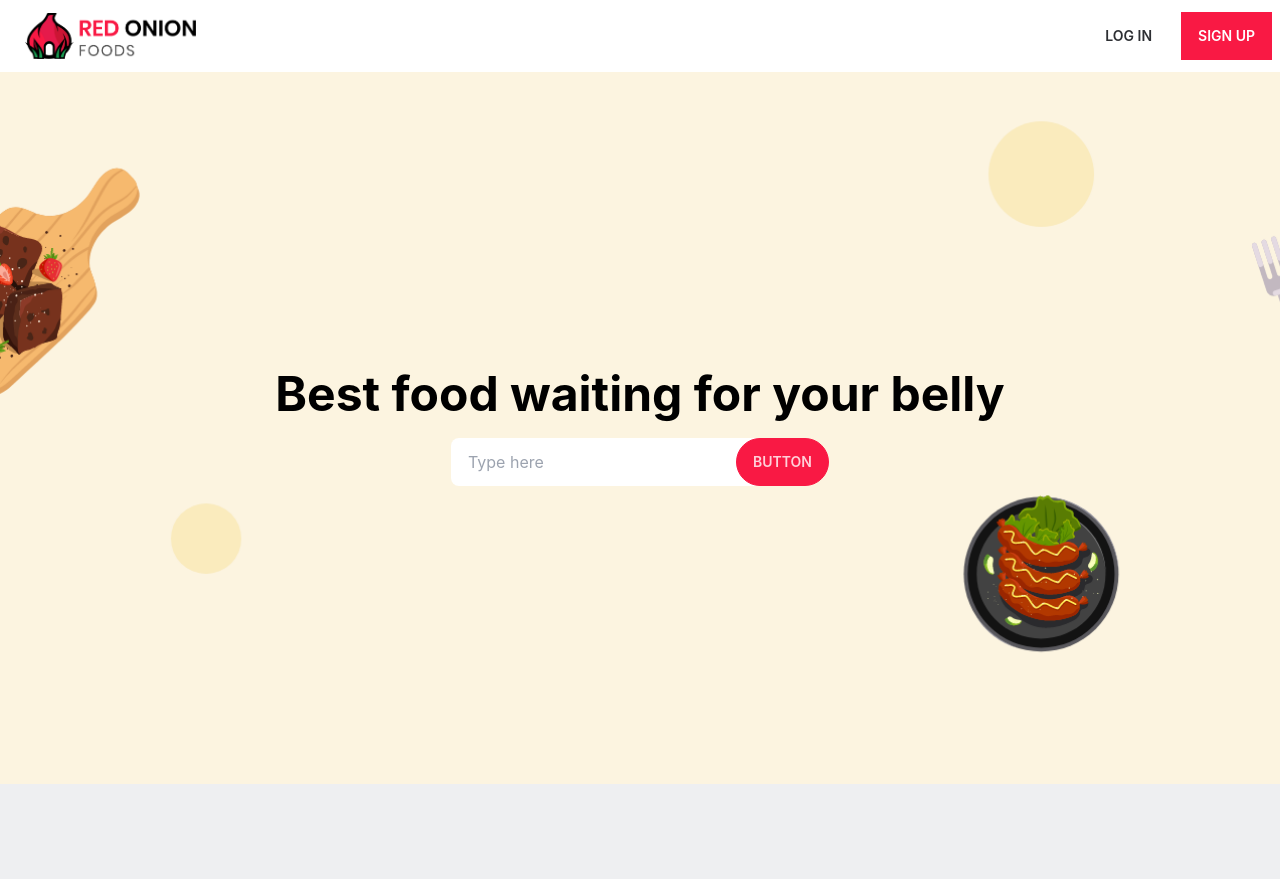
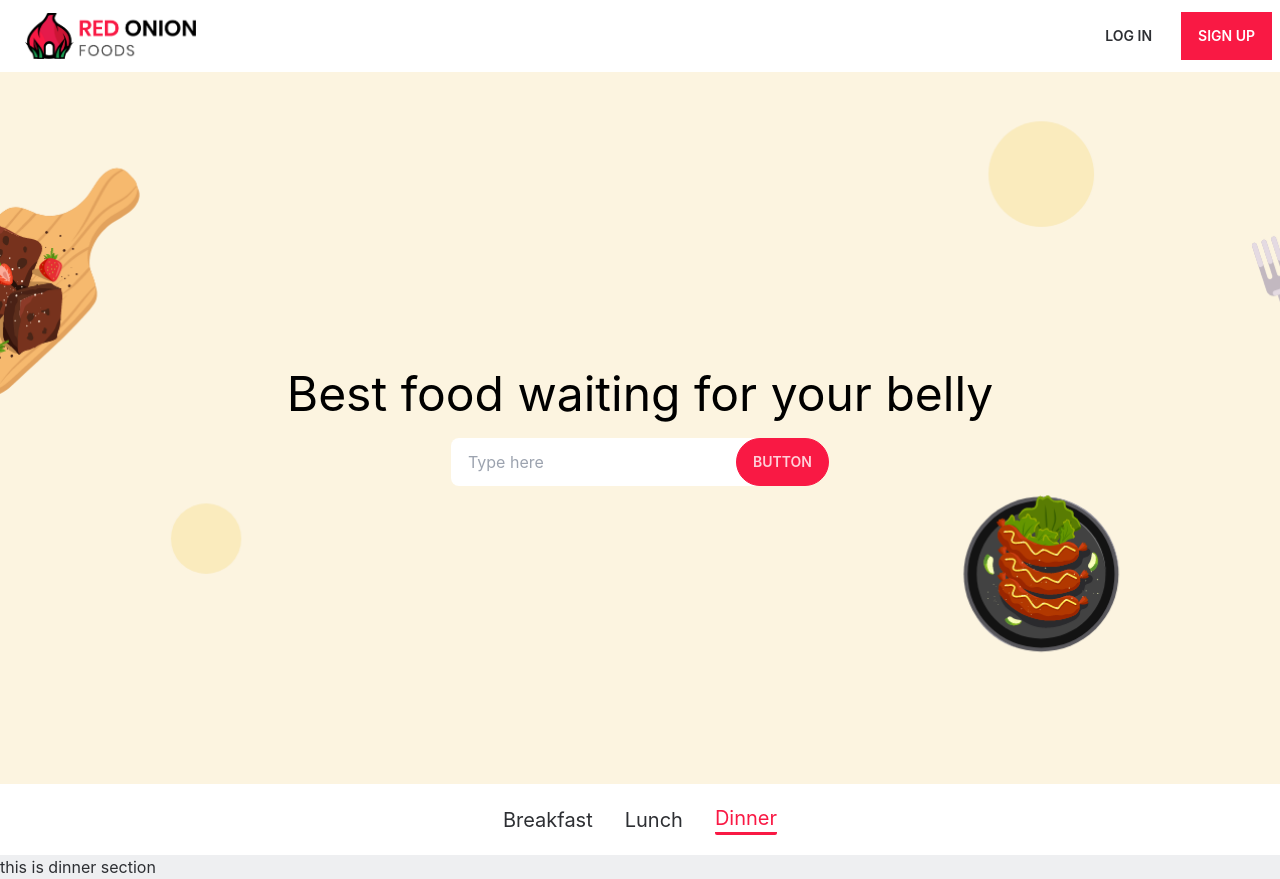
Before and after one commit to khalidumar29/red-onion, a React (Create React App) app: page /dinner in a window 1280 px wide. Before the commit the page ends 800 px from the top, so only its background shows below. Built offline with nearby package versions, Linux system fonts and the light colour scheme.

Commit message:
nested route done

```diff
--- a/src/App.js
+++ b/src/App.js
@@ -1,12 +1,21 @@
 import "./App.css";
 import Home from "./Pages/Home/Home";
 import Navbar from "./Shared/Navbar/Navbar";
-
+import { Routes, Route } from "react-router-dom";
+import DinnerSection from "./Components/FoodSection/DinnerSection/DinnerSection";
+import BreakfastSection from "./Components/FoodSection/BreakfastSection/BreakfastSection";
+import LunchSection from "./Components/FoodSection/LunchSection/LunchSection";
 function App() {
   return (
     <div>
       <Navbar />
-      <Home></Home>
+      <Routes>
+        <Route path='/' element={<Home></Home>}>
+          <Route index element={<BreakfastSection />}></Route>
+          <Route path='/lunch' element={<LunchSection />}></Route>
+          <Route path='/dinner' element={<DinnerSection />}></Route>
+        </Route>
+      </Routes>
     </div>
   );
 }
--- /dev/null
+++ b/src/Components/FoodSection/BreakfastSection/BreakfastSection.js
@@ -0,0 +1,11 @@
+import React from "react";
+
+const BreakfastSection = () => {
+  return (
+    <div>
+      <h1>breakd f</h1>
+    </div>
+  );
+};
+
+export default BreakfastSection;
--- /dev/null
+++ b/src/Components/FoodSection/DinnerSection/DinnerSection.js
@@ -0,0 +1,11 @@
+import React from "react";
+
+const DinnerSection = () => {
+  return (
+    <div>
+      <h1>this is dinner section</h1>
+    </div>
+  );
+};
+
+export default DinnerSection;
--- a/src/Components/FoodSection/FoodSection.js
+++ b/src/Components/FoodSection/FoodSection.js
@@ -1,23 +1,25 @@
 import React from "react";
-
+import { Outlet } from "react-router-dom";
+import CustomLink from "../../Shared/CustomLink/CustomLink";
 const FoodSection = () => {
   return (
     <div>
-      <div class='navbar bg-base-100'>
-        <div class='flex-1'>
-          <a class='btn btn-ghost normal-case text-xl'>daisyUI</a>
-        </div>
-        <div class='flex-none'>
-          <ul class='menu menu-horizontal p-0'>
+      <div className='navbar justify-center bg-white'>
+        <div className='flex-none '>
+          <ul className='menu menu-horizontal p-0 text-xl'>
             <li>
-              <a>Item 1</a>
+              <CustomLink to={"/"}>Breakfast</CustomLink>
             </li>
             <li>
-              <a>Item 3</a>
+              <CustomLink to={"/lunch"}>Lunch</CustomLink>
+            </li>
+            <li>
+              <CustomLink to={"/dinner"}>Dinner</CustomLink>
             </li>
           </ul>
         </div>
       </div>
+      <Outlet />
     </div>
   );
 };
--- /dev/null
+++ b/src/Components/FoodSection/LunchSection/LunchSection.js
@@ -0,0 +1,11 @@
+import React from "react";
+
+const LunchSection = () => {
+  return (
+    <div>
+      <h1>this is lunch</h1>
+    </div>
+  );
+};
+
+export default LunchSection;
--- a/src/Components/HeroSection/HeroSection.js
+++ b/src/Components/HeroSection/HeroSection.js
@@ -2,20 +2,23 @@ import React from "react";
 import bg from "../../images/bannerbackground.png";
 const HeroSection = () => {
   return (
-    <div style={{ backgroundImage: `url(${bg})` }} class="hero min-h-[89vh]">
-      <div class="hero-content text-center text-neutral-content">
-        <div class=" text-black">
-          <h1 class="mb-5 lg:text-5xl md:text-5xl text-xl font-bold">
+    <div
+      style={{ backgroundImage: `url(${bg})` }}
+      className="hero min-h-[89vh]"
+    >
+      <div className="hero-content text-center text-neutral-content">
+        <div className=" text-black">
+          <h1 className="mb-5 lg:text-5xl md:text-5xl text-xl">
             Best food waiting for your belly
           </h1>
           <div className="flex justify-center items-center">
             <input
               type="text"
               placeholder="Type here"
-              class="input focus:outline-0 bg-white w-full max-w-xs"
+              className="input focus:outline-0 bg-white w-full max-w-xs"
             />
 
-            <button class="btn btn-secondary rounded-full ml-[-35px]">
+            <button className="btn btn-secondary rounded-full ml-[-35px]">
               Button
             </button>
           </div>
--- a/src/Pages/Home/Home.js
+++ b/src/Pages/Home/Home.js
@@ -1,10 +1,12 @@
 import React from "react";
+import FoodSection from "../../Components/FoodSection/FoodSection";
 import HeroSection from "../../Components/HeroSection/HeroSection";
 
 const Home = () => {
   return (
     <div>
       <HeroSection></HeroSection>
+      <FoodSection></FoodSection>
     </div>
   );
 };
--- /dev/null
+++ b/src/Shared/FoodCart/FoodCart.js
@@ -0,0 +1,11 @@
+import React from "react";
+
+const FoodCart = () => {
+  return (
+    <div>
+      <h1>this is food cart</h1>
+    </div>
+  );
+};
+
+export default FoodCart;
--- a/src/Shared/Header/Header.js
+++ /dev/null
@@ -1,27 +0,0 @@
-import React from "react";
-import { Link } from "react-router-dom";
-import "./Header.css";
-import logo from "../../images/logo.png";
-import CustomLink from "../CustomLink/CustomLink";
-
-const Header = () => {
-  return (
-    <header className='main-header'>
-      <nav>
-        <div className='logo'>
-          <Link to='/'>
-            <img src={logo} alt='logo' />
-          </Link>
-        </div>
-        <div className='nav-link'>
-          <CustomLink to='/login'>Login</CustomLink>
-          <Link className='signUp' to=''>
-            Sign up
-          </Link>
-        </div>
-      </nav>
-    </header>
-  );
-};
-
-export default Header;
--- a/src/Shared/Navbar/Navbar.js
+++ b/src/Shared/Navbar/Navbar.js
@@ -5,9 +5,9 @@ const Navbar = () => {
   let navLink = (
     <>
       <li>
-        <Link to={""} class='justify-between'>
+        <Link to={""} className='justify-between'>
           Profile
-          <span class='badge'>New</span>
+          <span className='badge'>New</span>
         </Link>
       </li>
       <li>
@@ -19,14 +19,14 @@ const Navbar = () => {
     </>
   );
   return (
-    <div class='navbar py-3 bg-white'>
-      <div class='flex-1'>
-        <Link to='/' class='btn btn-ghost'>
+    <div className='navbar py-3 bg-white'>
+      <div className='flex-1'>
+        <Link to='/' className='btn btn-ghost'>
           <img className='w-full h-full' alt='' src={logo} />
         </Link>
       </div>
-      <div class='flex-none'>
-        <ul class='menu menu-horizontal p-0'>
+      <div className='flex-none'>
+        <ul className='menu menu-horizontal p-0'>
           <li>
             <Link className='mr-3 btn btn-ghost' to={""}>
               Log in
@@ -38,12 +38,12 @@ const Navbar = () => {
             </Link>
           </li>
         </ul>
-        {/* <div class='dropdown dropdown-end'>
-          <label tabindex='0' class='btn btn-ghost btn-circle'>
-            <div class='indicator'>
+        {/* <div className='dropdown dropdown-end'>
+          <label tabindex='0' className='btn btn-ghost btn-circle'>
+            <div className='indicator'>
               <svg
                 xmlns='http://www.w3.org/2000/svg'
-                class='h-5 w-5'
+                className='h-5 w-5'
                 fill='none'
                 viewBox='0 0 24 24'
                 stroke='currentColor'
@@ -55,31 +55,31 @@ const Navbar = () => {
                   d='M3 3h2l.4 2M7 13h10l4-8H5.4M7 13L5.4 5M7 13l-2.293 2.293c-.63.63-.184 1.707.707 1.707H17m0 0a2 2 0 100 4 2 2 0 000-4zm-8 2a2 2 0 11-4 0 2 2 0 014 0z'
                 />
               </svg>
-              <span class='badge badge-sm indicator-item'>8</span>
+              <span className='badge badge-sm indicator-item'>8</span>
             </div>
           </label>
           <div
             tabindex='0'
-            class='mt-3 card card-compact dropdown-content w-52 bg-base-100 shadow'
+            className='mt-3 card card-compact dropdown-content w-52 bg-base-100 shadow'
           >
-            <div class='card-body'>
-              <span class='font-bold text-lg'>8 Items</span>
-              <span class='text-info'>Subtotal: $999</span>
-              <div class='card-actions'>
-                <button class='btn btn-primary btn-block'>View cart</button>
+            <div className='card-body'>
+              <span className='font-bold text-lg'>8 Items</span>
+              <span className='text-info'>Subtotal: $999</span>
+              <div className='card-actions'>
+                <button className='btn btn-primary btn-block'>View cart</button>
               </div>
             </div>
           </div>
         </div>
-        <div class='dropdown dropdown-end'>
-          <label tabindex='0' class='btn btn-ghost btn-circle avatar'>
-            <div class='w-10 rounded-full'>
+        <div className='dropdown dropdown-end'>
+          <label tabindex='0' className='btn btn-ghost btn-circle avatar'>
+            <div className='w-10 rounded-full'>
               <img src='https://api.lorem.space/image/face?hash=33791' alt='' />
             </div>
           </label>
           <ul
             tabindex='0'
-            class='menu menu-compact dropdown-content mt-3 p-2 shadow bg-base-100 rounded-box w-52'
+            className='menu menu-compact dropdown-content mt-3 p-2 shadow bg-base-100 rounded-box w-52'
           >
             {navLink}
           </ul>
```
Also changed, not shown: src/Shared/Header/Header.css (deleted, +0 -33 lines).
